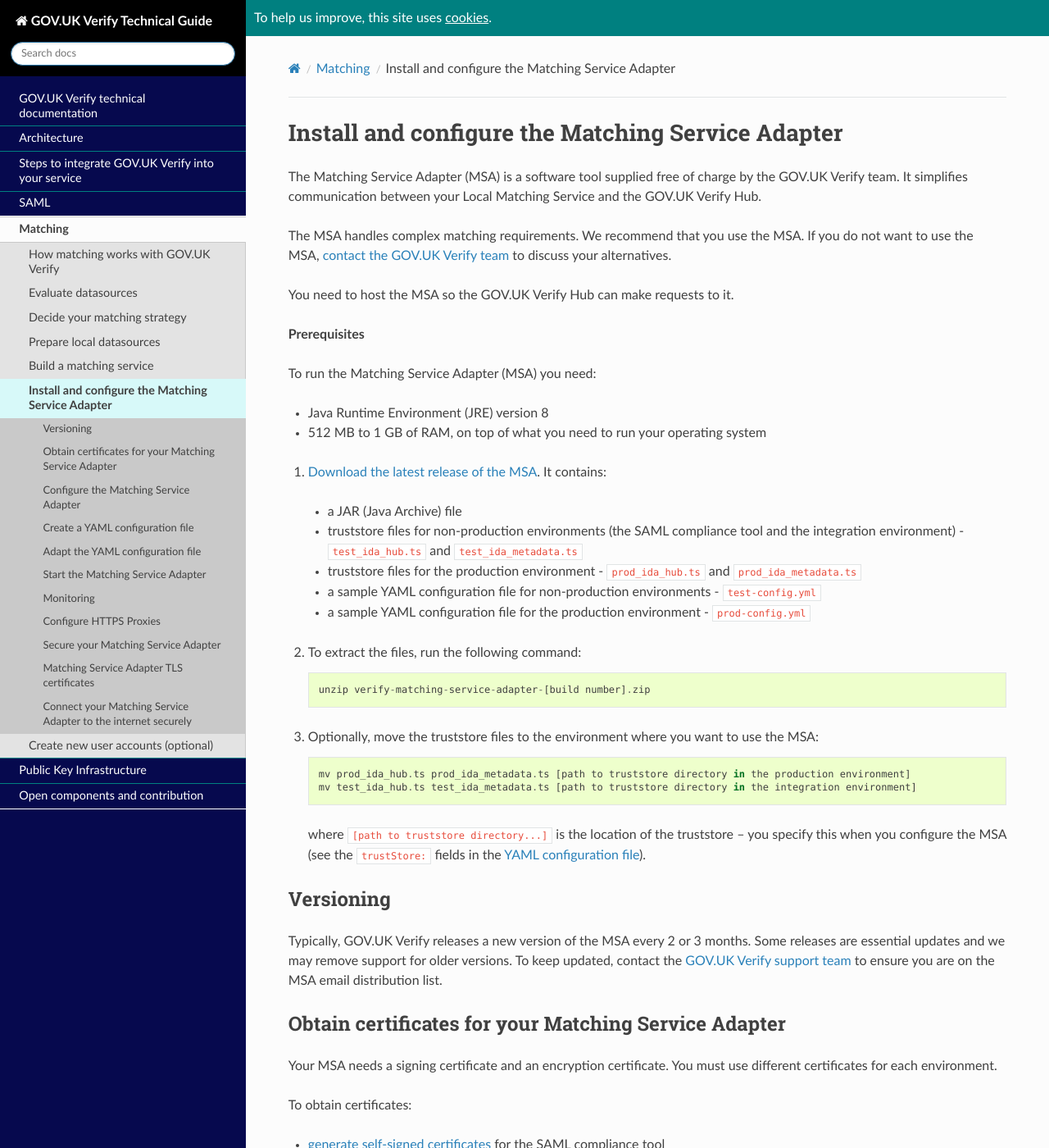
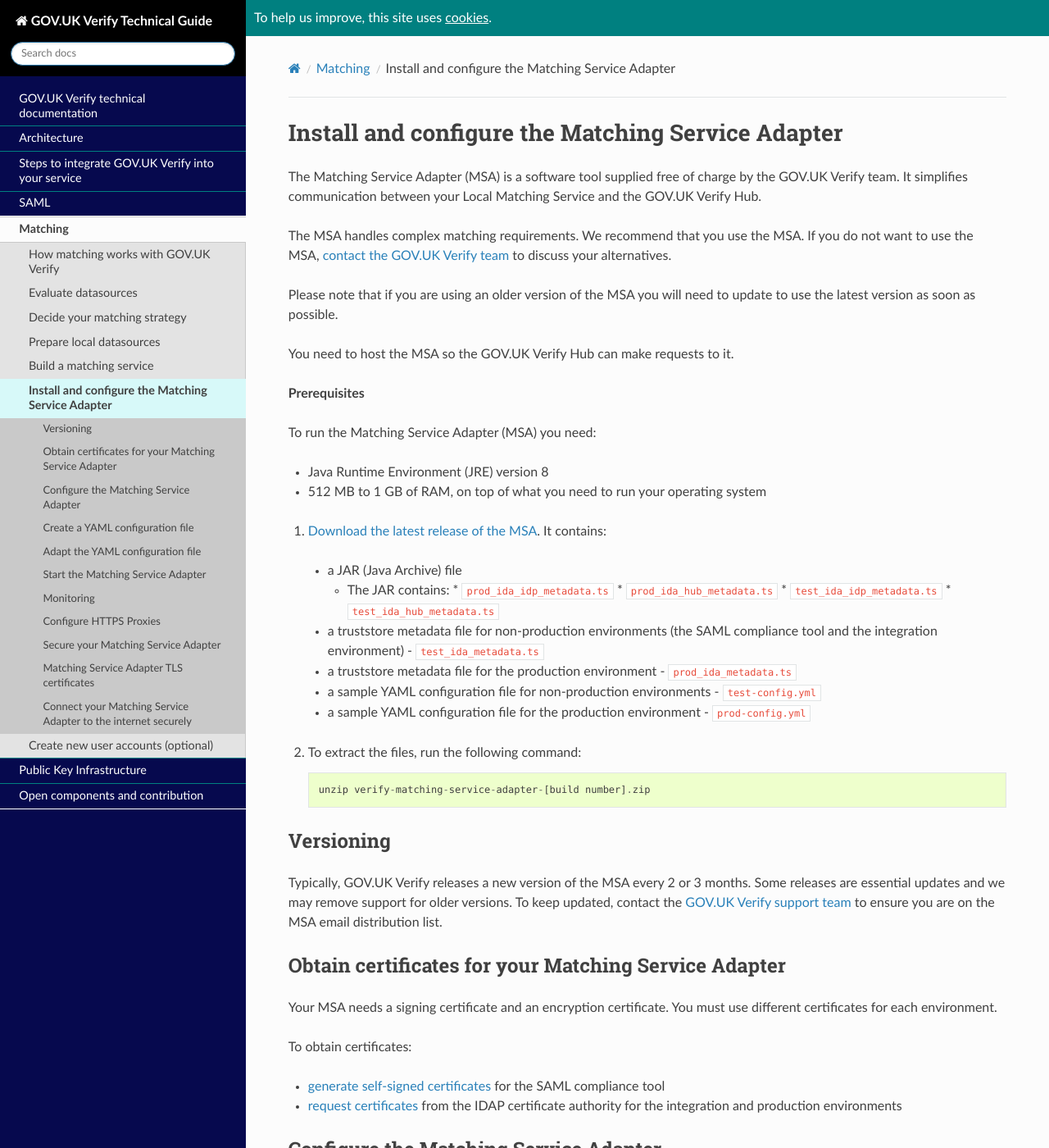
Before and after one commit to alphagov/rp-onboarding-tech-docs, a Sphinx documentation site: the page built from source/pages/matching/matchingserviceadapter.rst, in a window 1280 px wide and 1400 px high. Shown: the whole window at 82% size. Built offline with Sphinx 7.4.7 and the Read the Docs theme 2.0.0, drawn with Linux system fonts in a browser that asks for light colours; nearby versions of some CDN libraries; pages that are not in the unit, such as notebooks, are missing from menus; comment, search, counter and statistics services are not loaded; some of the changed text lies outside the part shown.

Commit message:
HUB-100: Update the onboarding doc for the MSA
Hub and idp trustStores are now held separately within the MSA JAR file. These can be overwritten for integration if needed.
This change amends the instructions on how to do this together with appropriate changes to the test-config.yml

Note there are no changes to the metadata trustStores.

Co-Authored-by: Aditya Pahuja <aditya.pahuja@digital.cabinet-office.gov.uk>

```diff
--- a/source/pages/matching/matchingserviceadapter.rst
+++ b/source/pages/matching/matchingserviceadapter.rst
@@ -8,6 +8,8 @@
 The Matching Service Adapter (MSA) is a software tool supplied free of charge by the GOV.UK Verify team. It simplifies communication between your Local Matching Service and the GOV.UK Verify Hub.
 
 The MSA handles complex matching requirements. We recommend that you use the MSA. If you do not want to use the MSA, `contact the GOV.UK Verify team <mailto:idasupport+onboarding@digital.cabinet-office.gov.uk>`_ to discuss your alternatives.
+
+Please note that if you are using an older version of the MSA you will need to update to use the latest version as soon as possible.
 
 You need to host the MSA so the GOV.UK Verify Hub can make requests to it.
 
@@ -20,23 +22,22 @@
 
 1. `Download the latest release of the MSA <https://github.com/alphagov/verify-matching-service-adapter/releases/latest>`_. It contains:
 
- * a JAR (Java Archive) file
- * truststore files for non-production environments (the SAML compliance tool and the integration environment) - ``test_ida_hub.ts`` and ``test_ida_metadata.ts``
- * truststore files for the production environment - ``prod_ida_hub.ts`` and ``prod_ida_metadata.ts``
- * a sample YAML configuration file for non-production environments  - ``test-config.yml``
- * a sample YAML configuration file for the production environment  - ``prod-config.yml``
+  * a JAR (Java Archive) file
+
+    * The JAR contains:
+      * ``prod_ida_idp_metadata.ts``
+      * ``prod_ida_hub_metadata.ts``
+      * ``test_ida_idp_metadata.ts``
+      * ``test_ida_hub_metadata.ts``
+
+  * a truststore metadata file for non-production environments (the SAML compliance tool and the integration environment) - ``test_ida_metadata.ts``
+  * a truststore metadata file for the production environment - ``prod_ida_metadata.ts``
+  * a sample YAML configuration file for non-production environments  - ``test-config.yml``
+  * a sample YAML configuration file for the production environment  - ``prod-config.yml``
 
 2. To extract the files, run the following command::
 
     unzip verify-matching-service-adapter-[build number].zip
-
-3. Optionally, move the truststore files to the environment where you want to use the MSA::
-
-    mv prod_ida_hub.ts prod_ida_metadata.ts [path to truststore directory in the production environment]
-    mv test_ida_hub.ts test_ida_metadata.ts [path to truststore directory in the integration environment]
-
- where ``[path to truststore directory...]`` is the location of the truststore – you specify this when you configure the MSA (see the ``trustStore:`` fields in the :ref:`YAML configuration file <yamlfile>`).
-
 
 Versioning
 -----------
@@ -152,16 +153,21 @@
     # if necessary.
     hub:
       ssoUrl: https://compliance-tool-reference.ida.digital.cabinet-office.gov.uk/SAML2/SSO
-      trustStore:
-        path: test_ida_hub.ts
-        password: puppet
 
     # Settings for obtaining Verify's metadata can be configured here.
     metadata:
+      environment: INTEGRATION
       url: https://compliance-tool-reference.ida.digital.cabinet-office.gov.uk/SAML2/metadata/federation
       trustStore:
         path: test_ida_metadata.ts
         password: puppet
+    # To override trustStore for testing purposes you can un-comment the below:
+      # hubTrustStore:
+        # path: test_hub.ts
+        # password: puppet
+      # idpTrustStore:
+        # path: test_idp.ts
+        # password: puppet
 
     ## Options to add additional logging. By default, logs will be output to console.
     ## See http://www.dropwizard.io/1.0.5/docs/manual/configuration.html#logging
@@ -224,19 +230,10 @@
 
 7. Enter the paths and names of the encryption keys and certificates for your MSA in ``encryptionKeys``.  The names are used to identify the certificates in the metadata so should be meaningful and unique, for example, ``signing_1`` and ``encryption_1``.
 
-In the field ``hub:``
-^^^^^^^^^^^^^^^^^^^^^
-
-8. In ``trustStore:`` ``path:`` , specify the path to your hub truststore file for the appropriate environment:
-
-  * for the SAML compliance tool and the integration environment, use the provided ``test_ida_hub.ts`` file (this is the default setting in the ``test-config.yml`` file)
-
-  * for the production environment, use the provided ``prod_ida_hub.ts`` file (this is the default setting in the ``prod-config.yml`` file)
-
 In the field ``metadata:``
 ^^^^^^^^^^^^^^^^^^^^^^^^^^
 
-9. Edit the ``url:`` value and specify the location where the MSA accesses the SAML metadata:
+8. Edit the ``url:`` value and specify the location where the MSA accesses the SAML metadata:
 
   * for the SAML compliance tool, use the default setting in the ``test-config.yml`` file
 
@@ -244,12 +241,13 @@
 
   * for the production environment, use the default setting in the ``prod-config.yml`` file
 
-10. In ``trustStore:`` ``path:``, specify the path to your metadata truststore file for the appropriate environment:
+9. In ``trustStore:`` ``path:``, specify the path to your metadata truststore file for the appropriate environment:
 
   * for the SAML compliance tool and the integration environment, use the provided ``test_ida_metadata.ts`` file (this is the default setting in the ``test-config.yml`` file)
 
   * for the production environment, use the provided ``prod_ida_metadata.ts`` file (this is the default setting in the ``prod-config.yml`` file)
 
+10. (optional) Should you wish to override the hub and idp truststore path for testing in integration, uncomment the relevant lines in test-config.yml
 
 .. _msa_test_msa:
 
```
